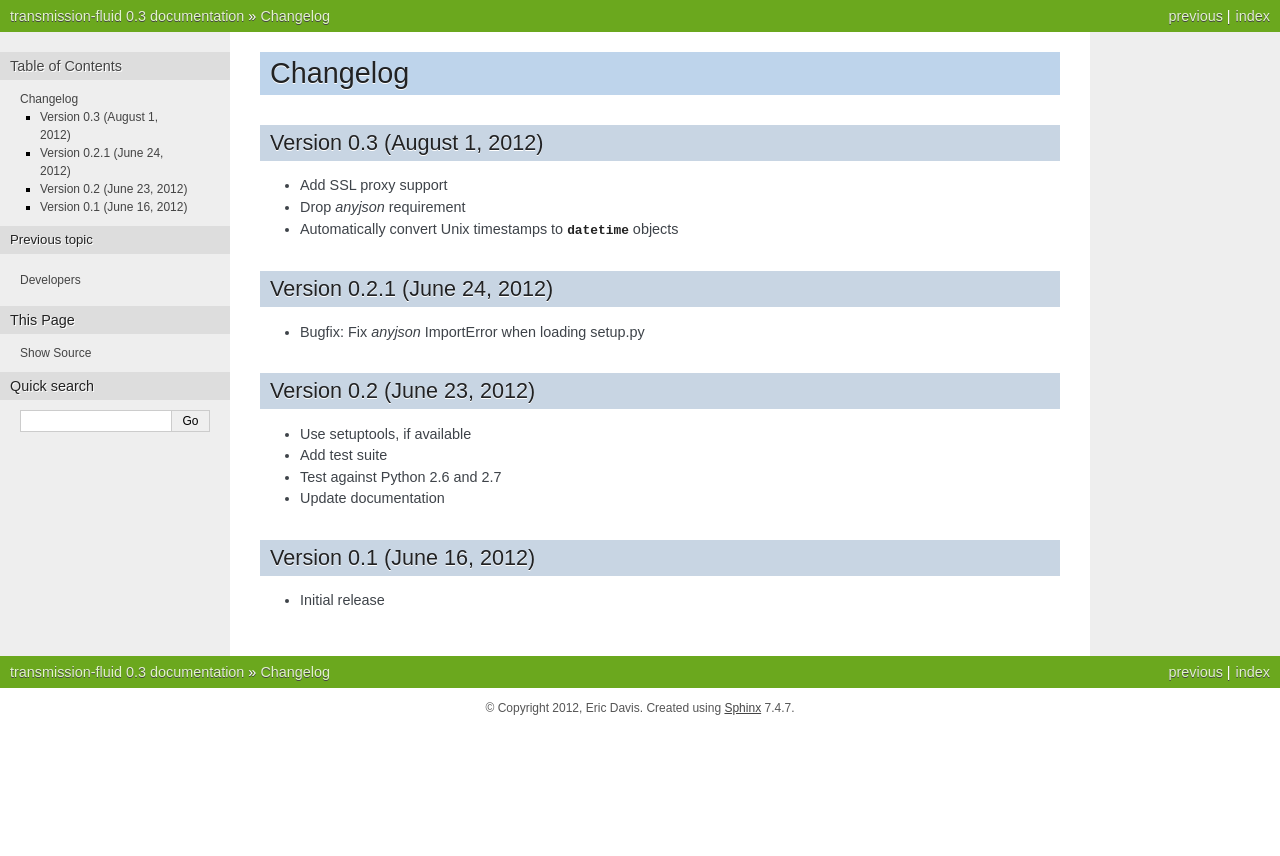
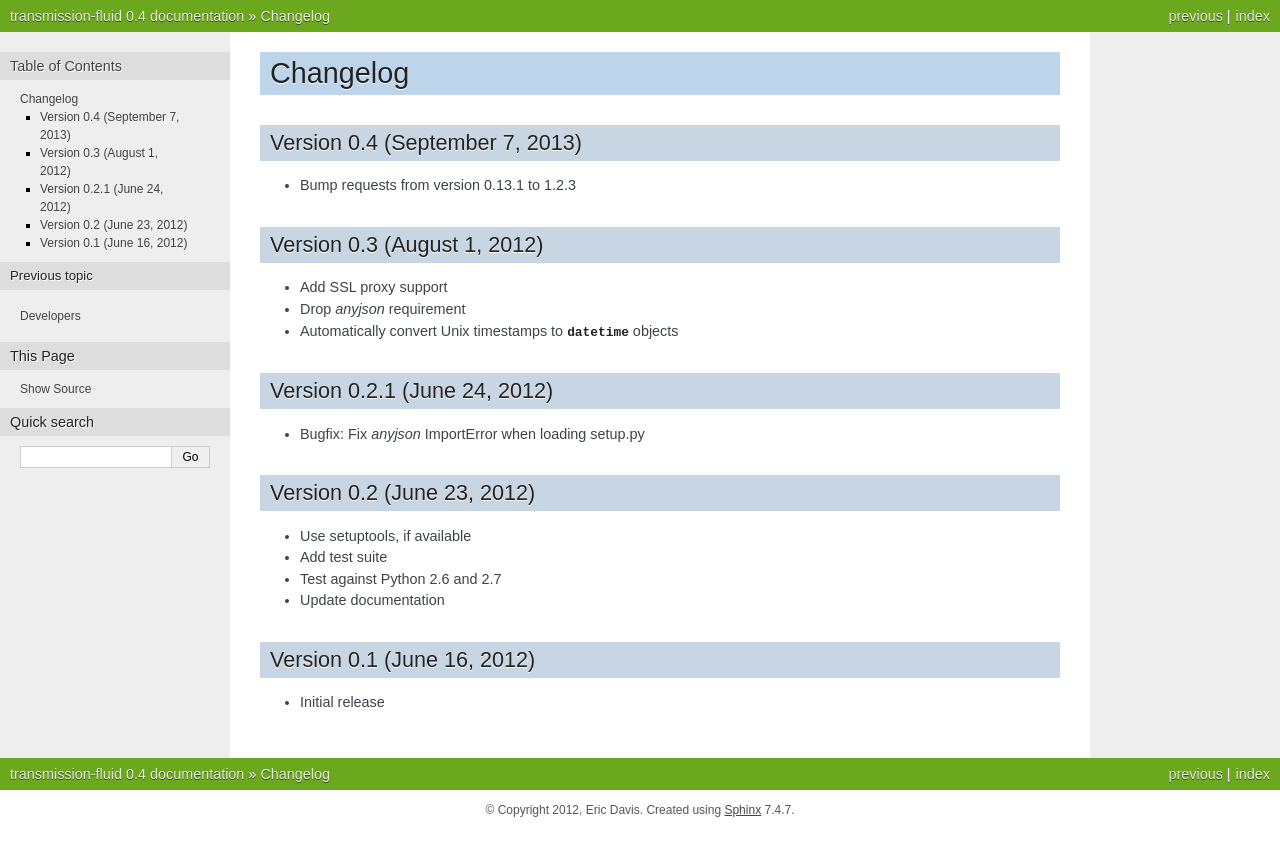
Before and after one commit to edavis/transmission-fluid, a Sphinx documentation site: the page built from docs/changelog.rst, in a window 1280 px wide. Shown: the top 856 px of the page. Built offline with Sphinx 7.4.7, drawn with Linux system fonts in a browser that asks for light colours.

Commit message:
prep for v0.4

```diff
--- a/docs/changelog.rst
+++ b/docs/changelog.rst
@@ -1,5 +1,10 @@
 Changelog
 =========
+
+Version 0.4 (September 7, 2013)
+-------------------------------
+
+* Bump requests from version 0.13.1 to 1.2.3
 
 Version 0.3 (August 1, 2012)
 ----------------------------
--- a/docs/conf.py
+++ b/docs/conf.py
@@ -52,9 +52,9 @@ copyright = u'2012, Eric Davis'
 # built documents.
 #
 # The short X.Y version.
-version = '0.3'
+version = '0.4'
 # The full version, including alpha/beta/rc tags.
-release = '0.3'
+release = version
 
 # The language for content autogenerated by Sphinx. Refer to documentation
 # for a list of supported languages.
--- a/setup.py
+++ b/setup.py
@@ -26,7 +26,7 @@ See the `README <https://github.com/edavis/transmission-fluid#readme>`_ for more
 
 setup(
     name = "transmission-fluid",
-    version = "0.3",
+    version = "0.4",
     description = "A Python wrapper for Transmission's RPC interface",
     long_description = long_description,
     author = "Eric Davis",
--- a/transmission/__init__.py
+++ b/transmission/__init__.py
@@ -12,7 +12,7 @@ A Python wrapper for Transmission's RPC interface.
 ]}
 """
 
-__version__ = '0.3'
+__version__ = '0.4'
 
 import json
 import requests
```
